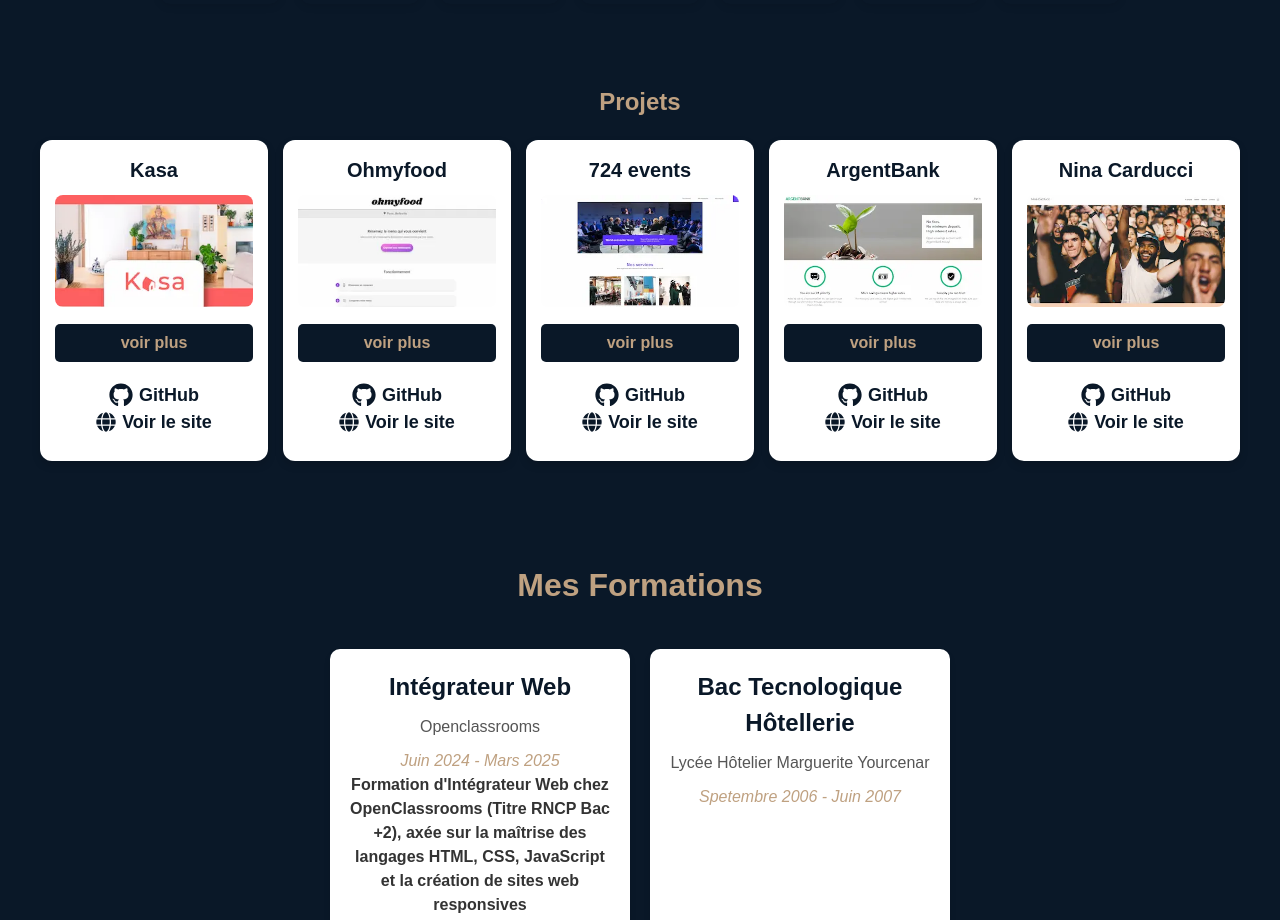
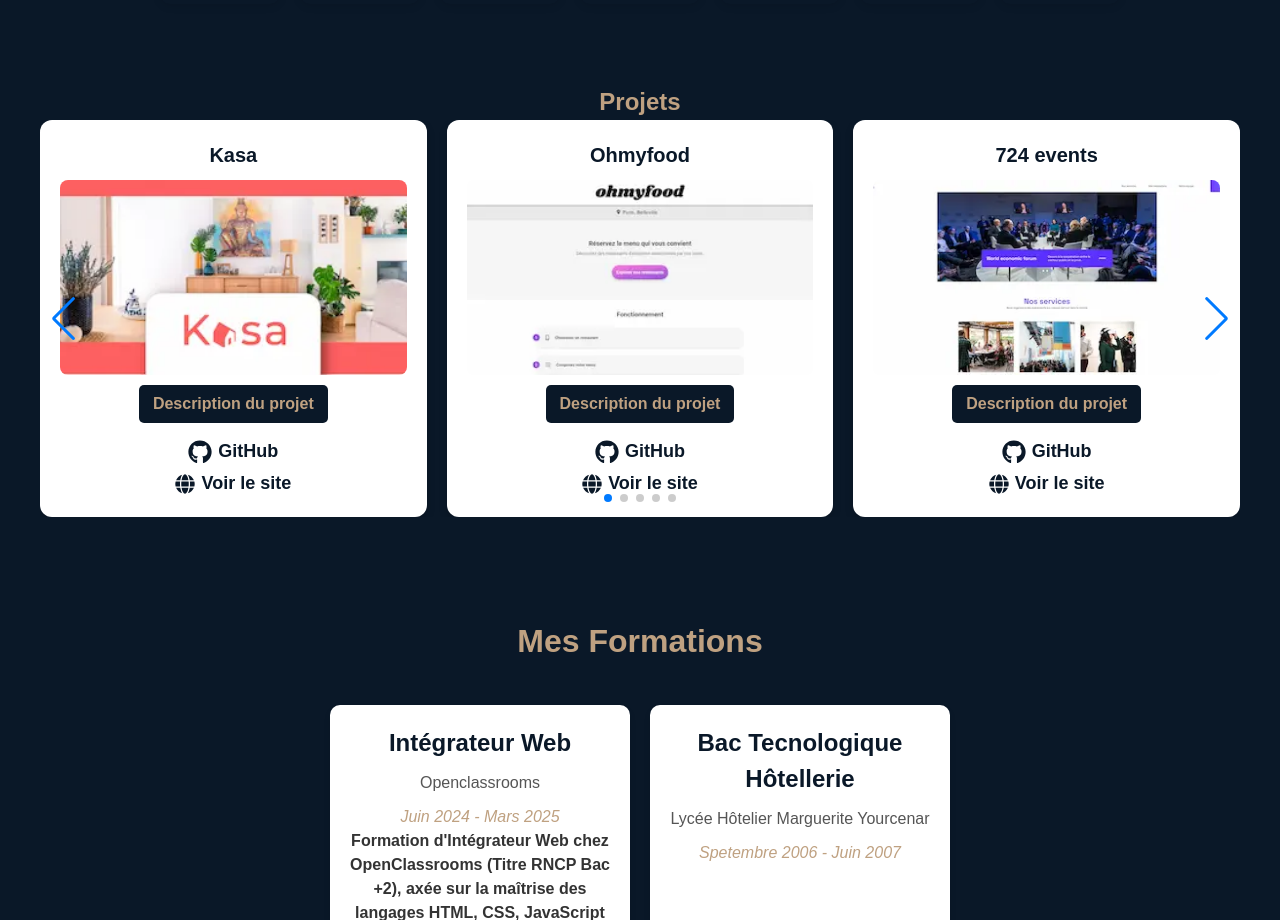
Before and after one commit to YoDaMned59/mon-portfolio, a React (Vite) app in the folder mon-portfolio/: page / in a window 1280 px wide. Shown: the part 1000-1920 px from the top of the page. Built offline with nearby package versions, Linux system fonts and the light colour scheme.

Commit message:
add a carousel for Cards

```diff
--- a/mon-portfolio/package.json
+++ b/mon-portfolio/package.json
@@ -17,7 +17,8 @@
     "react-icons": "^5.5.0",
     "react-modal": "^3.16.3",
     "react-router-dom": "^7.2.0",
-    "sass": "^1.85.1"
+    "sass": "^1.85.1",
+    "swiper": "^11.2.4"
   },
   "devDependencies": {
     "@eslint/js": "^9.19.0",
--- a/mon-portfolio/src/components/Cards.jsx
+++ b/mon-portfolio/src/components/Cards.jsx
@@ -1,22 +1,38 @@
 import { FaGithub, FaGlobe } from "react-icons/fa";
+import { Swiper, SwiperSlide } from "swiper/react";
+import { Navigation, Pagination } from "swiper/modules";
+import "swiper/css";
+import "swiper/css/navigation";
+import "swiper/css/pagination";
 import "../styles/projects.scss";
 
 export const Cards = ({ data, openModal }) => {
     return (
-        <div className="grid">
+        <Swiper
+            modules={[Navigation, Pagination]}
+            spaceBetween={20}
+            slidesPerView={1}
+            navigation
+            pagination={{ clickable: true }}
+            loop={true}
+            breakpoints={{
+                768: { slidesPerView: 2 },
+                1024: { slidesPerView: 3 }
+            }}
+        >
             {data.length > 0 &&
                 data.map((project) => (
-                    <div key={project.id} className="card">
+                    <SwiperSlide key={project.id}>
                         <h3>{project.title}</h3>
                         <img
                             src={project.image}
                             alt={project.title}
-                            className="card-image"
+                            className="carousel-image"
                         />
                         <button onClick={() => openModal(project.id)} className="open-modal-btn">
-                            voir plus
+                            Description du projet
                         </button>
-                        <div className="card-links">
+                        <div className="carousel-links">
                             <a href={project.github} target="_blank" rel="noopener noreferrer">
                                 <FaGithub size={24} /> GitHub
                             </a>
@@ -24,8 +40,8 @@
                                 <FaGlobe size={20} /> Voir le site
                             </a>
                         </div>
-                    </div>
+                    </SwiperSlide>
                 ))}
-        </div>
+        </Swiper>
     );
 };
--- a/mon-portfolio/src/styles/projectmodal.scss
+++ b/mon-portfolio/src/styles/projectmodal.scss
@@ -5,6 +5,7 @@
     align-items: center;
     justify-content: center;
     padding: 20px;
+    z-index: 9999;
   }
 
   &__Content {
@@ -22,6 +23,7 @@
     text-align: center;
     margin: auto;
     overflow: visible;
+    z-index: 10000;
   }
 }
 
--- a/mon-portfolio/src/styles/projects.scss
+++ b/mon-portfolio/src/styles/projects.scss
@@ -9,70 +9,21 @@
     margin-bottom: 20px;
   }
 
-  .grid {
-    display: grid;
-    grid-template-columns: repeat(5, 1fr);
-    gap: 15px;
-    margin-top: 20px;
-    justify-items: center;
-
-    @media (max-width: 1024px) {
-      grid-template-columns: repeat(4, 1fr);
-      gap: 12px;
-    }
-
-    @media (max-width: 768px) {
-      grid-template-columns: repeat(3, 1fr);
-      gap: 10px;
-    }
-
-    @media (max-width: 600px) {
-      grid-template-columns: repeat(2, 1fr);
-      gap: 8px;
-    }
-
-    @media (max-width: 400px) {
-      grid-template-columns: 1fr;
-      gap: 6px;
-    }
+  .swiper-container {
+    width: 100%;
+    max-width: 1200px;
+    margin: auto;
   }
 
-  .open-modal-btn {
-    padding: 10px 14px;
-    background-color: #0A1828;
-    color: #BFA181;
-    border: none;
-    border-radius: 5px;
-    cursor: pointer;
-    font-size: 16px;
-    font-weight: bold;
-    transition: background-color 0.3s, transform 0.2s;
+  .swiper-slide {
     display: flex;
+    flex-direction: column;
     align-items: center;
-    justify-content: center;
-    gap: 6px;
-    width: 100%;
-    margin-top: 10px;
-
-    &:hover {
-      background-color: #a07c5f;
-      transform: scale(1.05);
-    }
-
-    &:focus {
-      outline: 2px solid #BFA181;
-      outline-offset: 2px;
-    }
-  }
-
-  .card {
-    width: 100%;
-    max-width: 250px;
+    text-align: center;
+    padding: 20px;
     background: #fff;
     border-radius: 12px;
     box-shadow: 0 4px 8px rgba(0, 0, 0, 0.15);
-    padding: 15px;
-    text-align: center;
     transition: transform 0.3s, box-shadow 0.3s;
 
     &:hover {
@@ -87,26 +38,43 @@
       margin-bottom: 10px;
     }
 
-    p {
-      font-size: 16px;
-      margin-bottom: 10px;
-    }
-
-    .card-image {
+    .carousel-image {
       width: 100%;
+      max-width: 400px;
       height: auto;
       aspect-ratio: 16 / 9;
       object-fit: cover;
       border-radius: 8px;
     }
 
-    .card-links {
+    .open-modal-btn {
+      padding: 10px 14px;
+      background-color: #0A1828;
+      color: #BFA181;
+      border: none;
+      border-radius: 5px;
+      cursor: pointer;
+      font-size: 16px;
+      font-weight: bold;
+      transition: background-color 0.3s, transform 0.2s;
+      margin-top: 10px;
+
+      &:hover {
+        background-color: #a07c5f;
+        transform: scale(1.05);
+      }
+
+      &:focus {
+        outline: 2px solid #BFA181;
+        outline-offset: 2px;
+      }
+    }
+
+    .carousel-links {
       margin-top: 10px;
       display: flex;
       flex-direction: column;
-      justify-content: space-between;
       align-items: center;
-      padding: 10px;
 
       a {
         color: #0A1828;
@@ -117,6 +85,7 @@
         align-items: center;
         gap: 6px;
         transition: color 0.3s;
+        margin-top: 5px;
 
         &:hover {
           color: #BFA181;
```
Also changed, not shown: 1 other file (tests, documents, lock files or other folders).
